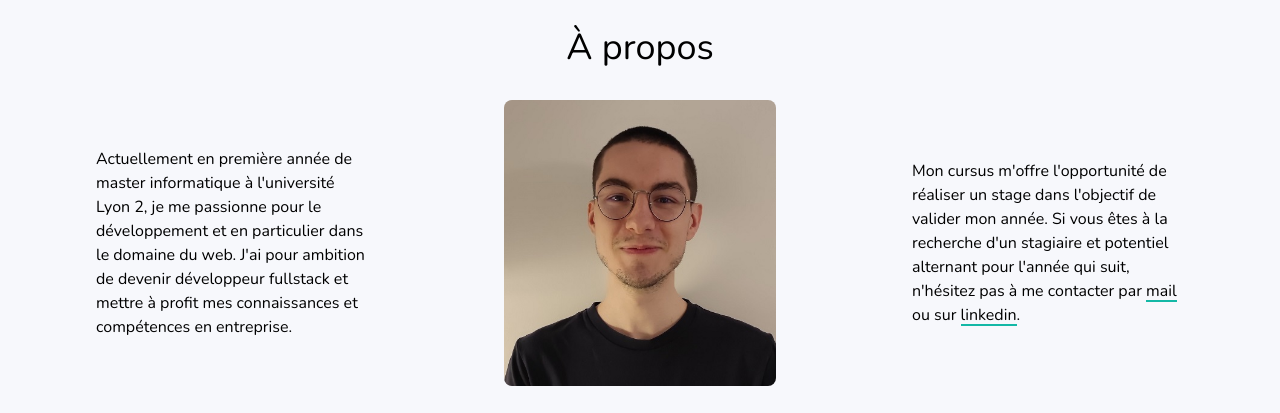
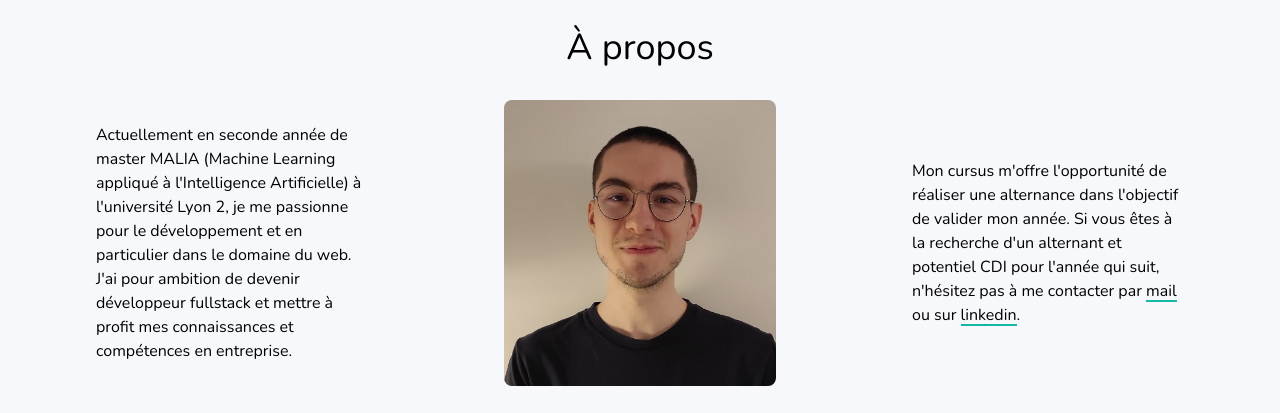
Before and after one commit to FeckNeck/portfolio-vue3, a Vue app: page / in a window 1280 px wide. Shown: the part 820-1233 px from the top of the page. Built offline with nearby package versions, Linux system fonts and the light colour scheme; no server answers.

Commit message:
feat: update CV

```diff
--- a/src/components/AboutMe.vue
+++ b/src/components/AboutMe.vue
@@ -4,10 +4,11 @@
     <div class="about-me">
       <div>
         <p>
-          Actuellement en première année de master informatique à l'université
-          Lyon 2, je me passionne pour le développement et en particulier dans
-          le domaine du web. J'ai pour ambition de devenir développeur fullstack
-          et mettre à profit mes connaissances et compétences en entreprise.
+          Actuellement en seconde année de master MALIA (Machine Learning
+          appliqué à l'Intelligence Artificielle) à l'université Lyon 2, je me
+          passionne pour le développement et en particulier dans le domaine du
+          web. J'ai pour ambition de devenir développeur fullstack et mettre à
+          profit mes connaissances et compétences en entreprise.
         </p>
       </div>
       <div>
@@ -15,9 +16,9 @@
       </div>
       <div>
         <p>
-          Mon cursus m'offre l'opportunité de réaliser un stage dans l'objectif
-          de valider mon année. Si vous êtes à la recherche d'un stagiaire et
-          potentiel alternant pour l'année qui suit, n'hésitez pas à me
+          Mon cursus m'offre l'opportunité de réaliser une alternance dans
+          l'objectif de valider mon année. Si vous êtes à la recherche d'un
+          alternant et potentiel CDI pour l'année qui suit, n'hésitez pas à me
           contacter par
           <a
             href="mailto:mathis.dousse@outlook.fr"
```
Also changed, not shown: 1 other file (tests, documents, lock files or other folders).
